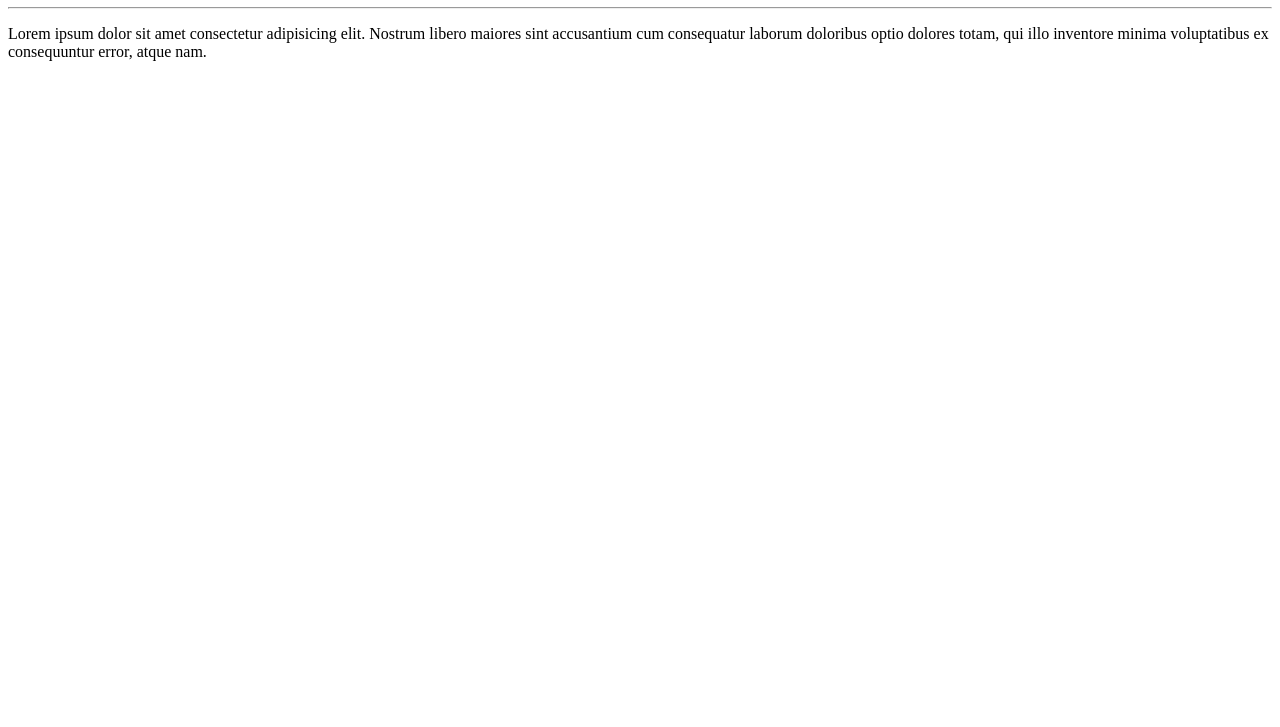
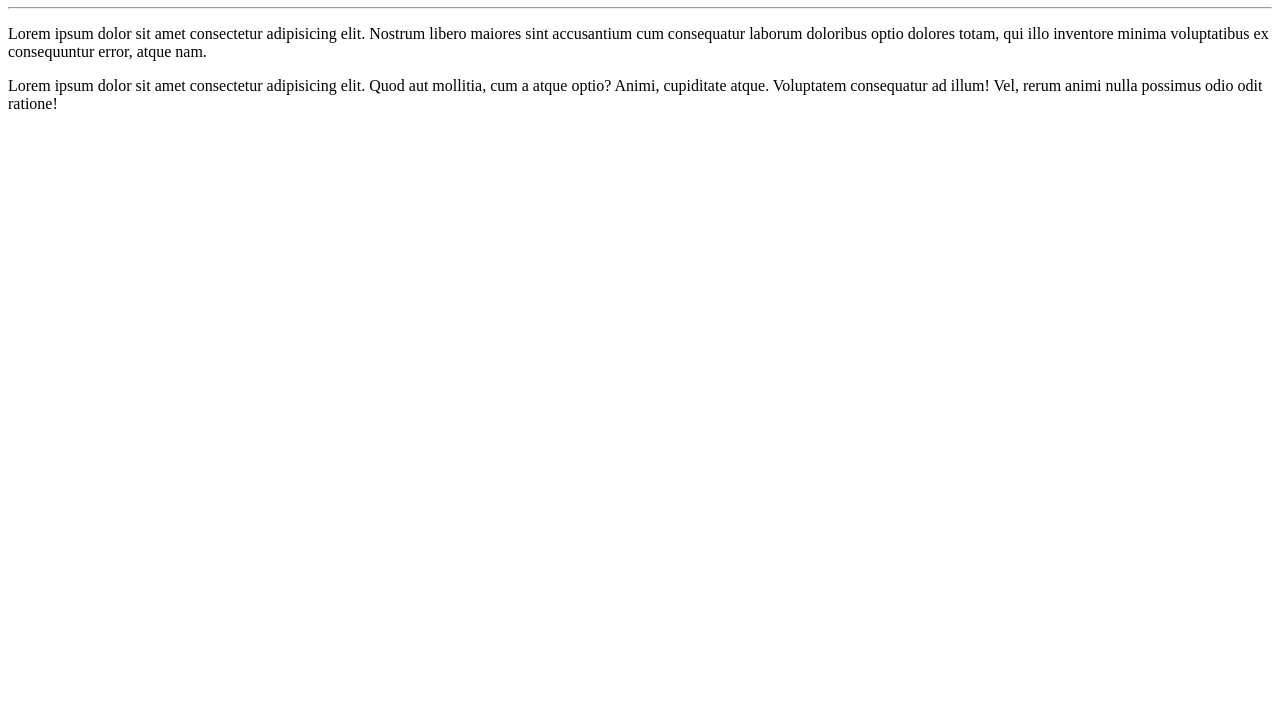
Before and after one commit to brchaves/Ola_mundo, a plain HTML site: page Site_Exemplo/index.html in a window 1280 px wide. Shown: the part 73-800 px from the top of the page. Drawn offline with Linux system fonts and the light colour scheme.

Commit message:
Nova atualização no index

```diff
--- a/Site_Exemplo/index.html
+++ b/Site_Exemplo/index.html
@@ -9,5 +9,6 @@
     <h1>Ola, Mundo!</h1>
     <hr>
     <p>Lorem ipsum dolor sit amet consectetur adipisicing elit. Nostrum libero maiores sint accusantium cum consequatur laborum doloribus optio dolores totam, qui illo inventore minima voluptatibus ex consequuntur error, atque nam.</p>
+    <p>Lorem ipsum dolor sit amet consectetur adipisicing elit. Quod aut mollitia, cum a atque optio? Animi, cupiditate atque. Voluptatem consequatur ad illum! Vel, rerum animi nulla possimus odio odit ratione!</p>
 </body>
 </html>
```
